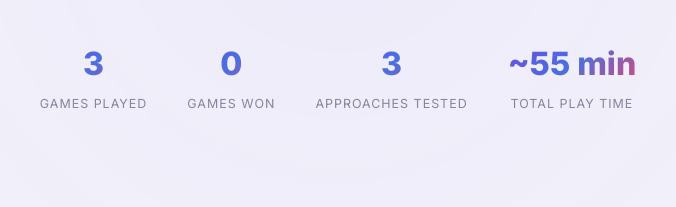
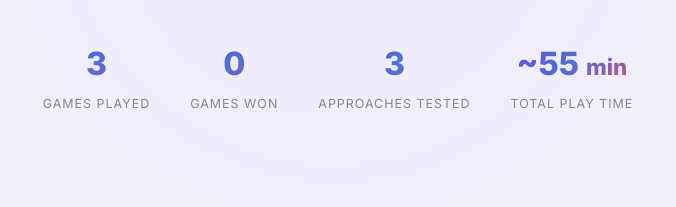
Before and after one commit to PythonicVarun/research, a plain HTML site: page llm-minesweeper/index.html in a window 1280 px wide. Shown: the part 511-718 px from the top of the page, 302-978 px from the left. Drawn offline with Linux system fonts and the light colour scheme.

Commit message:
style: adjust hero stat min font sizing

```diff
--- a/llm-minesweeper/index.html
+++ b/llm-minesweeper/index.html
@@ -330,6 +330,10 @@
                 background-clip: text;
             }
 
+            .hero-stat .value span {
+                font-size: 0.7em;
+            }
+
             .hero-stat .label {
                 font-size: 0.78rem;
                 color: var(--text-muted);
@@ -1329,7 +1333,7 @@
                         <div class="label">Approaches Tested</div>
                     </div>
                     <div class="hero-stat">
-                        <div class="value">~55 min</div>
+                        <div class="value">~55 <span>min</span></div>
                         <div class="label">Total Play Time</div>
                     </div>
                 </div>
```
